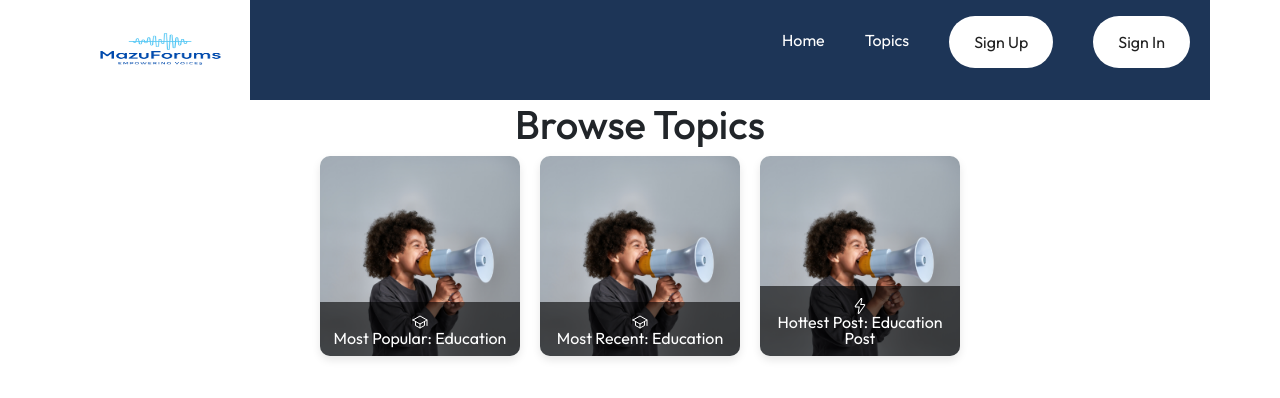
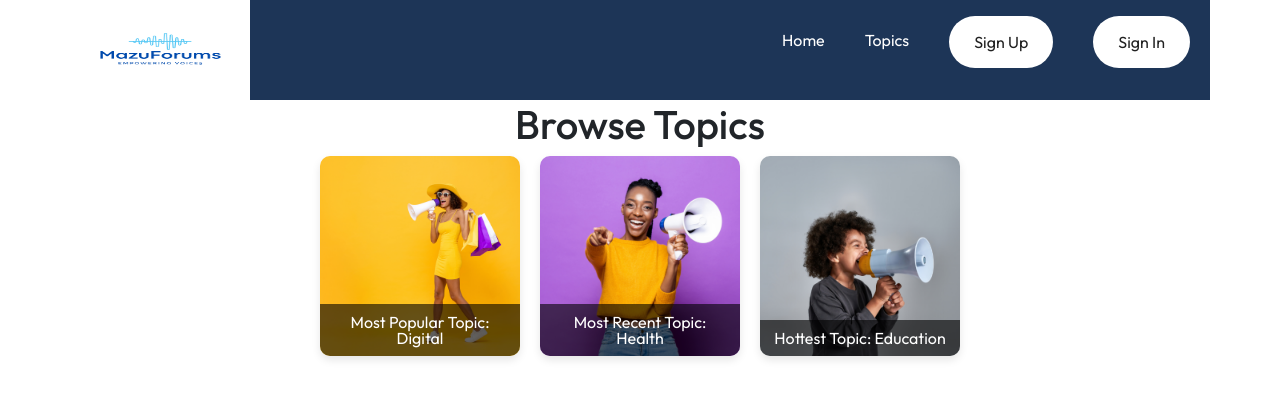
Before and after one commit to amilou86/mazuforums, a React (Vite) app: page /browse in a window 1280 px wide. Shown: the top 398 px of the page. Built offline with nearby package versions, Linux system fonts and the light colour scheme.

Commit message:
working categories

```diff
--- a/src/App.jsx
+++ b/src/App.jsx
@@ -12,12 +12,10 @@ import PostDetails from './Components/PostDetails/PostDetails';
 import { PostProvider } from './Components/Context/PostContext';
 
 const App = () => {
-  const [showSignUpModal, setShowSignUpModal] = useState(false); // State for SignUpModal visibility
+  const [showSignUpModal, setShowSignUpModal] = useState(false);
 
   const handleSignUp = (userData) => {
-    // Handle sign-up logic here (e.g., send data to backend)
     console.log('Sign Up Data:', userData);
-    // Simulated success message
     alert(`User ${userData.username} signed up successfully!`);
   };
 
--- a/src/Components/Browse/Browse.jsx
+++ b/src/Components/Browse/Browse.jsx
@@ -1,88 +1,141 @@
-import React, { useEffect, useState } from 'react';
+import React, { useState, useEffect } from 'react';
+import { Link } from 'react-router-dom';
 import './Browse.css';
+import { usePosts } from '../Context/PostContext';
 import health from '../../assets/health.png';
 import education from '../../assets/education.png';
 import energy from '../../assets/energy.png';
-import { SiWorldhealthorganization } from "react-icons/si";
-import { IoSchoolOutline } from "react-icons/io5";
-import { SlEnergy } from "react-icons/sl";
-import { Link } from 'react-router-dom';
+import topic1 from '../../assets/topic1.png';
+import topic2 from '../../assets/topic2.png';
+import topic3 from '../../assets/topic3.png';
+import topic4 from '../../assets/topic4.png';
+import topic5 from '../../assets/topic5.png';
+import topic6 from '../../assets/topic6.png';
+import topic7 from '../../assets/topic7.png';
+import topic8 from '../../assets/topic8.png';
+import topic9 from '../../assets/topic9.png';
+import topic10 from '../../assets/topic10.png';
 
 const Browse = () => {
+    const { postsData } = usePosts();
     const [mostPopular, setMostPopular] = useState(null);
     const [mostRecent, setMostRecent] = useState(null);
-    const [hottestPost, setHottestPost] = useState(null);
+    const [hottest, setHottest] = useState(null);
+
+    const topicImages = {
+        'Education': education,
+        'Energy': energy,
+        'Health': health,
+        'Transport': topic1,
+        'Human Rights': topic7,
+        'Tourism': topic8,
+        'Digital Rights': topic9,
+        'Agriculture': topic5,
+        'Economy': topic6,
+        'Domestic and Gender Violence': topic4,
+        'Child Abuse': topic8,
+        'Child Defilement': topic2,
+        'Online Abuse & Grooming': topic10,
+        'Early Marriages': topic3,
+        'Access to Information': topic5,
+        'Data Protection': topic8,
+        'defaultImage': topic10,
+    };
 
     useEffect(() => {
-        // Dummy data
-        const topics = [
-            { id: 1, title: "Health", image: health, posts: 25, replies: 50, latestPostDate: '2023-06-20', icon: <SiWorldhealthorganization /> },
-            { id: 2, title: "Education", image: education, posts: 30, replies: 45, latestPostDate: '2023-06-25', icon: <IoSchoolOutline /> },
-            { id: 3, title: "Energy", image: energy, posts: 20, replies: 30, latestPostDate: '2023-06-22', icon: <SlEnergy /> },
-        ];
+        console.log("Posts Data in Browse: ", postsData);
+        if (postsData) {
+            let popularTopic = null;
+            let recentTopic = null;
+            let hottestTopic = null;
 
-        const posts = [
-            { id: 1, title: "Health Post", topic: "Health", likes: 100, date: '2023-06-20', image: health },
-            { id: 2, title: "Education Post", topic: "Education", likes: 150, date: '2023-06-25', image: education },
-            { id: 3, title: "Energy Post", topic: "Energy", likes: 120, date: '2023-06-22', image: energy },
-        ];
+            let maxPosts = -1;
+            let latestDate = new Date(0);
+            let maxLikes = -1;
 
-        // Determine most popular topic
-        const popularTopic = topics.reduce((prev, current) => (prev.posts + prev.replies > current.posts + current.replies) ? prev : current);
+            Object.keys(postsData).forEach(topic => {
+                console.log(`Processing topic: ${topic}, Posts:`, postsData[topic]);
 
-        // Determine most recent topic
-        const recentTopic = topics.reduce((prev, current) => (new Date(prev.latestPostDate) > new Date(current.latestPostDate)) ? prev : current);
+                // Determine the most popular topic by number of posts
+                if (postsData[topic].length > maxPosts) {
+                    maxPosts = postsData[topic].length;
+                    popularTopic = topic;
+                }
 
-        // Determine hottest post
-        const hottest = posts.reduce((prev, current) => (prev.likes > current.likes) ? prev : current);
+                // Determine the most recent topic by the latest post date
+                const latestPostInTopic = postsData[topic].reduce((latest, post) => {
+                    return new Date(post.date) > new Date(latest.date) ? post : latest;
+                }, { date: new Date(0) });
+
+                if (new Date(latestPostInTopic.date) > latestDate) {
+                    latestDate = new Date(latestPostInTopic.date);
+                    recentTopic = topic;
+                }
+
+                // Determine the hottest topic by the most likes
+                const hottestPostInTopic = postsData[topic].reduce((max, post) => post.likes > max.likes ? post : max, { likes: -1 });
+
+                if (hottestPostInTopic.likes > maxLikes) {
+                    maxLikes = hottestPostInTopic.likes;
+                    hottestTopic = topic;
+                }
+            });
+
+            console.log("Most Popular Topic:", popularTopic);
+            console.log("Most Recent Topic:", recentTopic);
+            console.log("Hottest Topic:", hottestTopic);
 
             setMostPopular(popularTopic);
             setMostRecent(recentTopic);
-        setHottestPost(hottest);
-    }, []);
+            setHottest(hottestTopic);
+        }
+    }, [postsData]);
+
+    const getTopicImage = (topic) => {
+        return topicImages[topic] || topicImages['defaultImage'];
+    };
 
     return (
         <div className='browse'>
             <div className='browse-header'>
                 <h1>Browse Topics</h1>
             </div>
+            {postsData && (
                 <div className="topics-container">
                     {mostPopular && (
-                    <div className="topicsbrowse">
-                        <Link to={`/topic/${mostPopular.title}`}>
-                            <img src={mostPopular.image} alt={`${mostPopular.title} topic image`} />
+                        <div className="topicsbrowse" key={mostPopular}>
+                            <Link to={`/topic/${mostPopular}`}>
+                                <img src={getTopicImage(mostPopular)} alt={`${mostPopular} topic image`} />
                                 <div className="caption">
-                                {mostPopular.icon}
-                                <p>Most Popular: {mostPopular.title}</p>
+                                    <p>Most Popular Topic: {mostPopular}</p>
                                 </div>
                             </Link>
                         </div>
                     )}
                     {mostRecent && (
-                    <div className="topicsbrowse">
-                        <Link to={`/topic/${mostRecent.title}`}>
-                            <img src={mostRecent.image} alt={`${mostRecent.title} topic image`} />
+                        <div className="topicsbrowse" key={mostRecent}>
+                            <Link to={`/topic/${mostRecent}`}>
+                                <img src={getTopicImage(mostRecent)} alt={`${mostRecent} topic image`} />
                                 <div className="caption">
-                                {mostRecent.icon}
-                                <p>Most Recent: {mostRecent.title}</p>
+                                    <p>Most Recent Topic: {mostRecent}</p>
                                 </div>
                             </Link>
                         </div>
                     )}
-                {hottestPost && (
-                    <div className="topicsbrowse">
-                        <Link to={`/post/${hottestPost.id}`}>
-                            <img src={hottestPost.image} alt={`${hottestPost.title} post image`} />
+                    {hottest && (
+                        <div className="topicsbrowse" key={hottest}>
+                            <Link to={`/topic/${hottest}`}>
+                                <img src={getTopicImage(hottest)} alt={`${hottest} topic image`} />
                                 <div className="caption">
-                                <SlEnergy />
-                                <p>Hottest Post: {hottestPost.title}</p>
+                                    <p>Hottest Topic: {hottest}</p>
                                 </div>
                             </Link>
                         </div>
                     )}
                 </div>
+            )}
         </div>
     );
-}
+};
 
 export default Browse;
--- a/src/Components/Context/PostContext.jsx
+++ b/src/Components/Context/PostContext.jsx
@@ -1,46 +1,63 @@
-import React, { createContext, useState, useContext } from 'react';
+import React, { useState, useContext, createContext } from 'react';
 
 const PostContext = createContext();
 
 export const PostProvider = ({ children }) => {
     const [postsData, setPostsData] = useState({
         Education: [
-            {
-                id: 1,
-                title: 'New Books',
-                content: "Our children's schools need new text books, are they going to be replaced soon?",
-                date: '2023-01-01',
-                replies: [
-                    { id: 1, content: 'This is very important!', date: '2023-01-02', reactions: {} },
-                    { id: 2, content: 'Agreed!', date: '2023-01-03', reactions: {} }
-                ],
-                reactions: {}
-            },
-            // Add more posts for Education
+            { id: 1, title: 'Education Post 1', likes: 1100, date: '2023-07-01', image: 'education_image_url' },
+            { id: 2, title: 'Education Post 2', likes: 15, date: '2023-07-02', image: 'education_image_url' }
         ],
         Health: [
-            {
-                id: 1,
-                title: 'Hospital Beds',
-                content: 'There are not enough beds in the hospitals, we urgently need more.',
-                date: '2023-02-01',
-                replies: [
-                    { id: 1, content: 'We also need the sheets and pillows replaced more often.', date: '2023-02-02', reactions: {} },
-                ],
-                reactions: {}
-            },
-            {
-                id: 2,
-                title: 'Appointment waiting times',
-                content: "There are not enough appointments available in a reasonable time, we need access to medical treatment without a long wait.",
-                date: '2024-06-26',
-                replies: [
-                    { id: 1, content: "I agree, we need more doctors and nurses so we can be treated when we need it", date: '2024-06-30', reactions: {} }
-                ],
-                reactions: {}
-            }
+            { id: 1, title: 'Health Post 1', likes: 20, date: '2024-07-03', image: 'health_image_url' }
         ],
-        // Add more topics with their posts here
+        Energy: [
+            { id: 1, title: 'Energy Post 1', likes: 5, date: '2023-07-04', image: 'energy_image_url' }
+        ],
+        Transport: [
+            { id: 1, title: 'Transport Post 1', likes: 10, date: '2023-07-01', image: 'education_image_url' },
+            { id: 2, title: 'Transport Post 2', likes: 15, date: '2023-07-02', image: 'education_image_url' }
+        ],
+        HumanRights: [
+            { id: 1, title: 'HumanRights Post 1', likes: 20, date: '2023-07-03', image: 'health_image_url' }
+        ],
+        Tourism: [
+            { id: 1, title: 'Tourism Post 1', likes: 5, date: '2023-07-04', image: 'energy_image_url' }
+        ],
+        Digital: [
+            { id: 1, title: 'Digital Post 1', likes: 1, date: '2023-07-01', image: 'education_image_url' },
+            { id: 2, title: 'Digital Post 2', likes: 1, date: '2023-07-02', image: 'education_image_url' },
+            { id: 3, title: 'Digital Post 3', likes: 1, date: '2023-07-01', image: 'education_image_url' },
+            { id: 4, title: 'Digital Post 4', likes: 1, date: '2023-07-02', image: 'education_image_url' }
+        ],
+        Agriculture: [
+            { id: 1, title: 'Agriculture Post 1', likes: 20, date: '2023-07-03', image: 'health_image_url' }
+        ],
+        Domestic: [
+            { id: 1, title: 'Domestic Violence Post 1', likes: 5, date: '2023-07-04', image: 'energy_image_url' }
+        ],
+        ChildAbuse: [
+            { id: 1, title: 'Child Abuse Post 1', likes: 10, date: '2023-07-01', image: 'education_image_url' },
+            { id: 2, title: 'Child Abuse Post 2', likes: 15, date: '2023-07-02', image: 'education_image_url' }
+        ],
+        ChildDefilement: [
+            { id: 1, title: 'Child Defilement Post 1', likes: 20, date: '2023-07-03', image: 'health_image_url' }
+        ],
+        Online: [
+            { id: 1, title: 'Online Abuse Post 1', likes: 5, date: '2023-07-04', image: 'energy_image_url' }
+        ],
+        EarlyMarriages: [
+            { id: 1, title: 'Early Marriages Post 1', likes: 10, date: '2023-07-01', image: 'education_image_url' },
+            { id: 2, title: 'Early Marriages Post 2', likes: 15, date: '2023-07-02', image: 'education_image_url' }
+        ],
+        AccessInfo: [
+            { id: 1, title: 'Access to Information Post 1', likes: 20, date: '2023-07-03', image: 'health_image_url' }
+        ],
+        DataProtection: [
+            { id: 1, title: 'Data Protection Post 1', likes: 5, date: '2023-07-04', image: 'energy_image_url' }
+        ],
+
+        // Add the remaining topics similarly with varied data
     });
 
     return (
--- a/src/Components/TopicPosts/TopicPosts.jsx
+++ b/src/Components/TopicPosts/TopicPosts.jsx
@@ -7,7 +7,8 @@ import { usePosts } from '../Context/PostContext'; // Adjust the import path if
 const TopicPosts = () => {
     const { topicName } = useParams();
     const navigate = useNavigate();
-    const { postsData, setPostsData } = usePosts();
+    // const { postsData, setPostsData } = usePosts();
+    const { postsData } = usePosts();
     const [isModalOpen, setIsModalOpen] = useState(false);
 
     const posts = postsData[topicName] || [];
```
Also changed, not shown: src/Components/Topics/topics.jsx (+12 -3 lines). Lines whose indentation alone changed are shown as unchanged.
